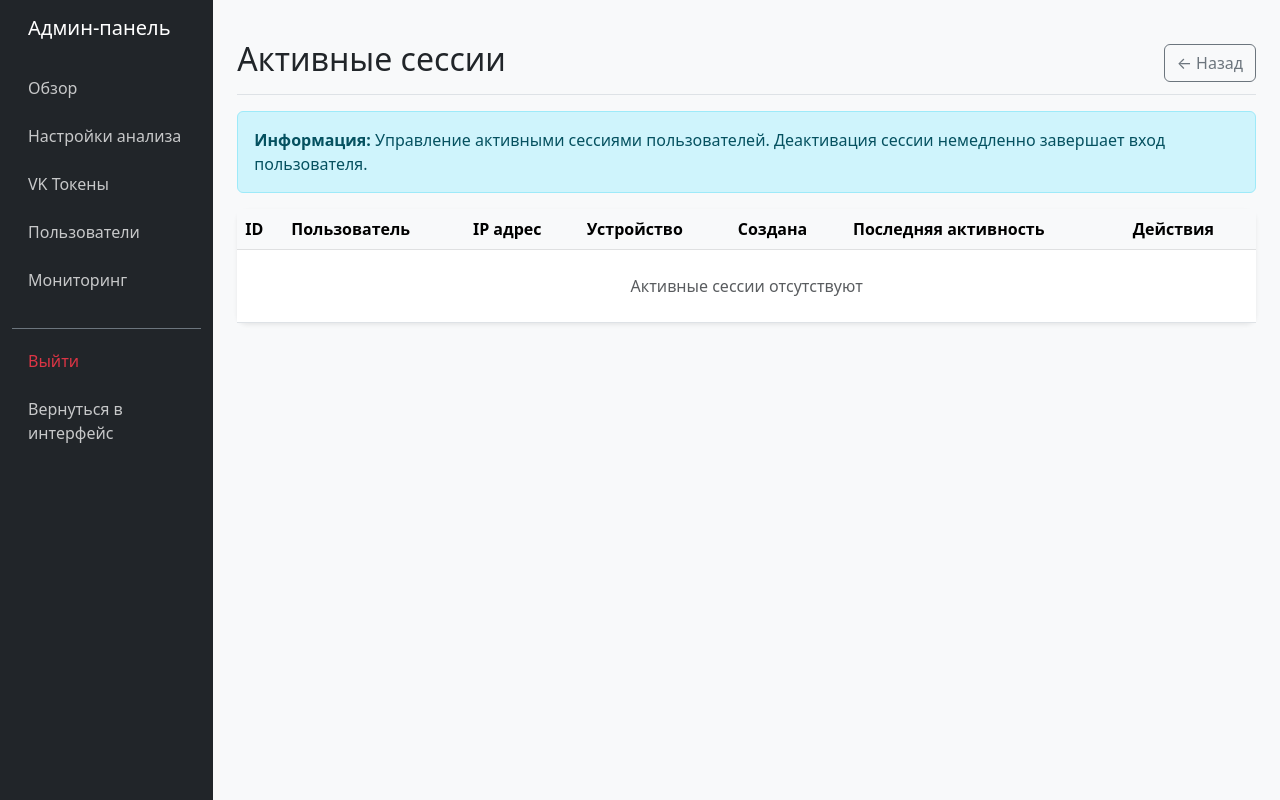
After one commit to Araphik/BotNetHunter, a Python web app: template templates/admin_sessions.html in a window 1280 px wide. The commit adds this page. Run offline with Jinja, Linux system fonts and the light colour scheme; the template is opened without the code that fills it, so the values that code supplies are empty.

Commit message:
Добавлена деактивация сессий

```diff
--- a/templates/admin_base.html
+++ b/templates/admin_base.html
@@ -8,14 +8,15 @@
     <link rel="stylesheet" href="/static/css/style.css">
     <style>
         .admin-sidebar { min-height: 100vh; background: #212529; }
-        .admin-sidebar .nav-link { color: rgba(255,255,255,0.75); padding: 0.5rem 1rem; }
+        .admin-sidebar .nav-link { color: rgba(255,255,255,0.75); padding: 0.75rem 1rem; }
         .admin-sidebar .nav-link.active { color: #fff; background: rgba(255,255,255,0.1); }
         .admin-sidebar .nav-link:hover { color: #fff; }
         .admin-mobile-bar { background: #212529; }
         @media (max-width: 767.98px) {
             .admin-sidebar { min-height: auto; }
             .admin-sidebar .position-sticky { position: static !important; padding-bottom: 1rem; }
-            .admin-sidebar .nav-link { padding: 0.75rem 1rem; }
+            .admin-sidebar .nav-link { padding: 0.75rem 1rem; min-height: 44px; display: flex; align-items: center; }
+            .btn-sm, .btn-group-sm > .btn { min-height: 44px; padding: 0.5rem 1rem; }
         }
     </style>
 </head>
--- a/templates/admin_dashboard.html
+++ b/templates/admin_dashboard.html
@@ -1,7 +1,6 @@
 {% extends "admin_base.html" %}
 {% block title %}Обзор системы{% endblock %}
 {% set active_page = 'dashboard' %}
-
 {% block content %}
 <div class="d-flex justify-content-between flex-wrap flex-md-nowrap align-items-center pt-3 pb-2 mb-3 border-bottom">
     <h1 class="h2">Обзор системы</h1>
@@ -60,8 +59,8 @@
     <div class="card-body">
         <div class="row g-3">
             <div class="col-md-4">
-                <a href="/admin/weights" class="btn btn-outline-primary w-100">
-                    Настройка весов модулей
+                <a href="/admin/settings" class="btn btn-outline-primary w-100">
+                    Настройки анализа
                 </a>
             </div>
             <div class="col-md-4">
--- /dev/null
+++ b/templates/admin_sessions.html
@@ -0,0 +1,70 @@
+{% extends "admin_base.html" %}
+{% block title %}Активные сессии{% endblock %}
+{% set active_page = 'sessions' %}
+{% block content %}
+<div class="d-flex justify-content-between flex-wrap flex-md-nowrap align-items-center pt-3 pb-2 mb-3 border-bottom">
+    <h1 class="h2">Активные сессии</h1>
+    <a href="/admin" class="btn btn-outline-secondary">← Назад</a>
+</div>
+
+<div class="alert alert-info">
+    <strong>Информация:</strong> Управление активными сессиями пользователей.
+    Деактивация сессии немедленно завершает вход пользователя.
+</div>
+
+<div class="card shadow-sm">
+    <div class="card-body p-0">
+        <div class="table-responsive">
+            <table class="table table-hover mb-0">
+                <thead class="table-light">
+                    <tr>
+                        <th>ID</th>
+                        <th>Пользователь</th>
+                        <th>IP адрес</th>
+                        <th>Устройство</th>
+                        <th>Создана</th>
+                        <th>Последняя активность</th>
+                        <th>Действия</th>
+                    </tr>
+                </thead>
+                <tbody>
+                    {% for session in sessions %}
+                    <tr>
+                        <td>{{ session.id }}</td>
+                        <td>
+                            {% if session.user %}
+                            {{ session.user.email }}
+                            {% else %}
+                            <span class="text-muted">Администратор</span>
+                            {% endif %}
+                        </td>
+                        <td><code>{{ session.ip_address or 'Неизвестно' }}</code></td>
+                        <td>
+                            <small class="text-muted">
+                                {{ session.user_agent[:50] if session.user_agent else 'Неизвестно' }}...
+                            </small>
+                        </td>
+                        <td class="small">{{ session.created_at.strftime('%d.%m.%Y %H:%M') }}</td>
+                        <td class="small">{{ session.last_activity.strftime('%d.%m.%Y %H:%M') }}</td>
+                        <td>
+                            <form method="post" action="/admin/sessions/{{ session.id }}/deactivate" class="d-inline">
+                                <button type="submit" class="btn btn-sm btn-outline-danger"
+                                        onclick="return confirm('Завершить сессию? Пользователь будет разлогинен.');">
+                                    Завершить сессию
+                                </button>
+                            </form>
+                        </td>
+                    </tr>
+                    {% else %}
+                    <tr>
+                        <td colspan="7" class="text-center text-muted py-4">
+                            Активные сессии отсутствуют
+                        </td>
+                    </tr>
+                    {% endfor %}
+                </tbody>
+            </table>
+        </div>
+    </div>
+</div>
+{% endblock %}
```
Also changed, not shown: app/main.py (+119 -2 lines), app/models.py (+17 -0 lines), templates/admin_users.html (+3 -13 lines), 1 other file. Lines whose indentation alone changed are shown as unchanged.
